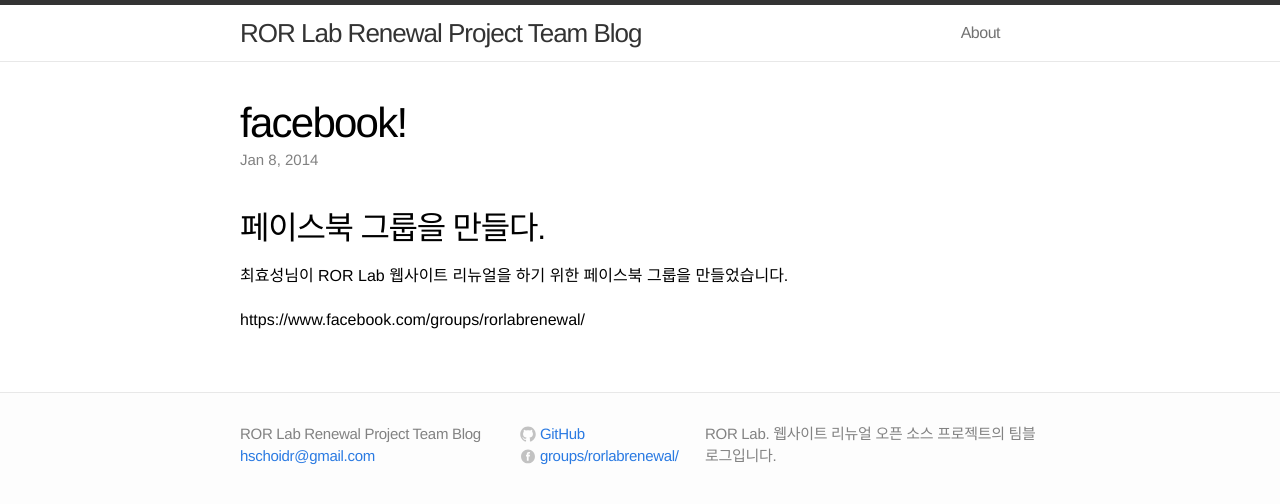
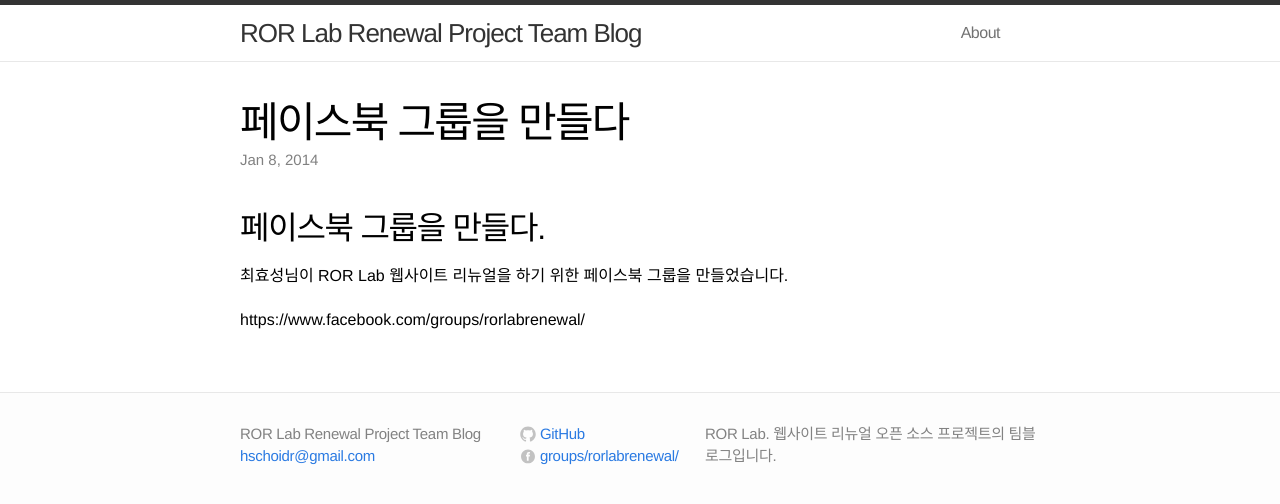
Before and after one commit to RORLabNew/rorlabnew.github.io, a Jekyll site: the page built from _posts/2014-01-08-created-the-facebook-group.md, in a window 1280 px wide. Shown: the top 504 px of the page. Built offline with Jekyll 4.4.1, drawn with Linux system fonts in a browser that asks for light colours.

Commit message:
Update 2014-01-08-created-the-facebook-group.md

```diff
--- a/_posts/2014-01-08-created-the-facebook-group.md
+++ b/_posts/2014-01-08-created-the-facebook-group.md
@@ -1,8 +1,8 @@
 ---
 layout: post
-title:  "facebook!"
+title:  "페이스북 그룹을 만들다"
 date:   2014-01-08 01:04:34
-categories: jekyll update
+categories: post
 ---
 
 ## 페이스북 그룹을 만들다.
```
